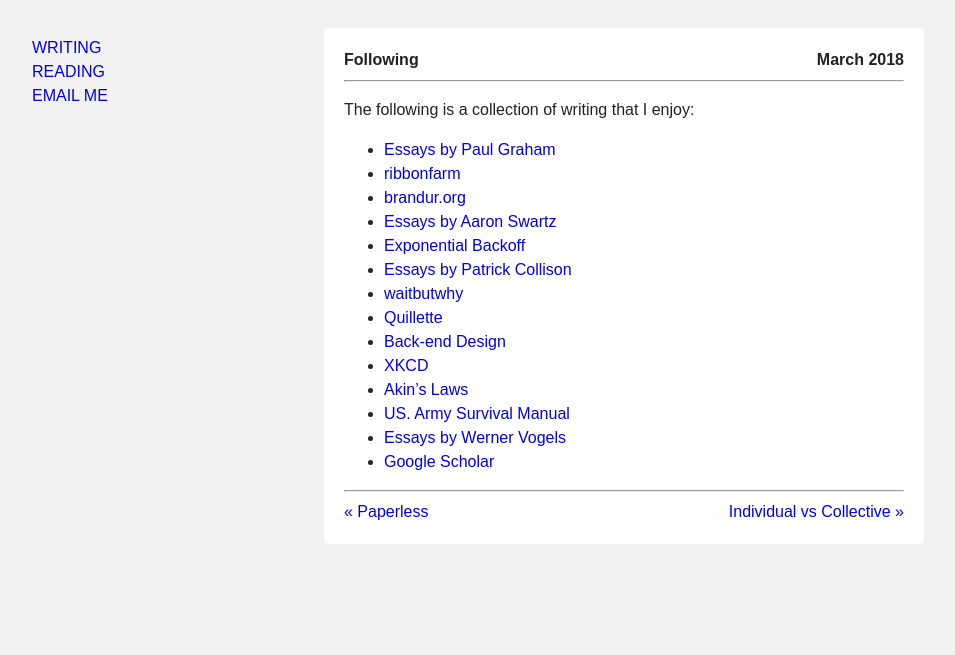
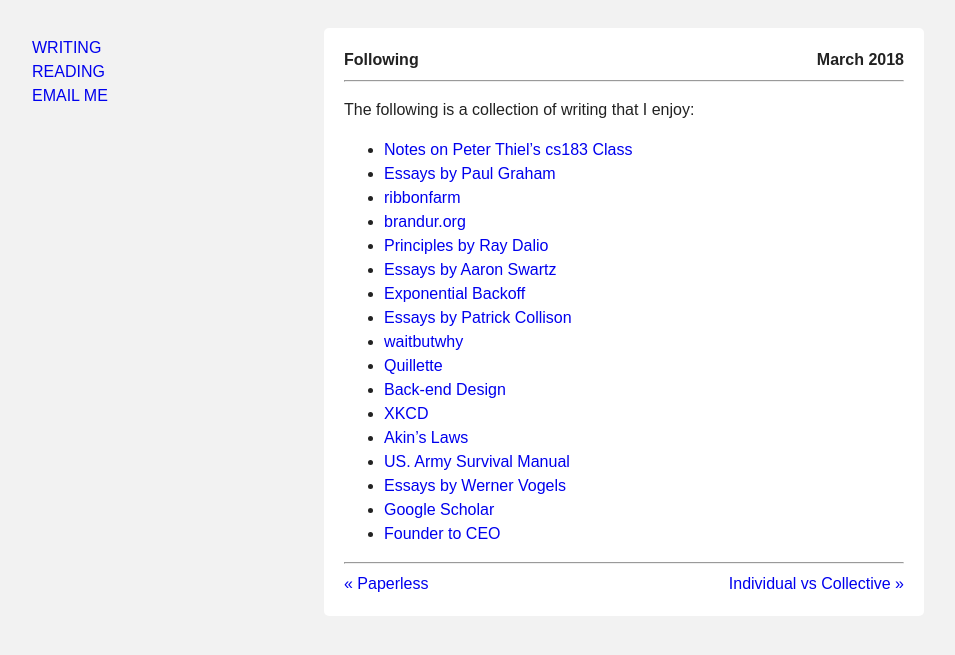
Before and after one commit to rogerkirkness/writing, a Jekyll site: the page built from _posts/2018-03-13-following.md, in a window 1280 px wide. Shown: the top 655 px of the page, without its empty margins (16-971 px from the left). Built offline with Jekyll 4.4.1, drawn with Linux system fonts in a browser that asks for light colours.

Commit message:
Bump version to 1.1.2

```diff
--- a/_posts/2018-03-13-following.md
+++ b/_posts/2018-03-13-following.md
@@ -5,9 +5,11 @@
 ---
 The following is a collection of writing that I enjoy:
 
+* [Notes on Peter Thiel's cs183 Class](http://blakemasters.com/peter-thiels-cs183-startup)
 * [Essays by Paul Graham](http://paulgraham.com/articles.html)
 * [ribbonfarm](https://www.ribbonfarm.com/)
 * [brandur.org](https://brandur.org/fragments)
+* [Principles by Ray Dalio](https://docs.google.com/viewer?a=v&pid=sites&srcid=ZGVmYXVsdGRvbWFpbnxlYm9va3Nkb3dubG9hZG5vdzIwMTZ8Z3g6MjY3NGU2Njk5N2QxNjViMg)
 * [Essays by Aaron Swartz](http://www.aaronsw.com/weblog/archive)
 * [Exponential Backoff](https://exponentialbackoff.substack.com)
 * [Essays by Patrick Collison](https://patrickcollison.com/)
@@ -19,3 +21,4 @@
 * [US. Army Survival Manual](http://www.preppers.info/uploads/FM21-76_SurvivalManual.pdf)
 * [Essays by Werner Vogels](https://www.allthingsdistributed.com/)
 * [Google Scholar](https://scholar.google.com)
+* [Founder to CEO](https://docs.google.com/document/d/1ZJZbv4J6FZ8Dnb0JuMhJxTnwl-dwqx5xl0s65DE3wO8/preview#heading=h.pdmqf3646hgt)
```
